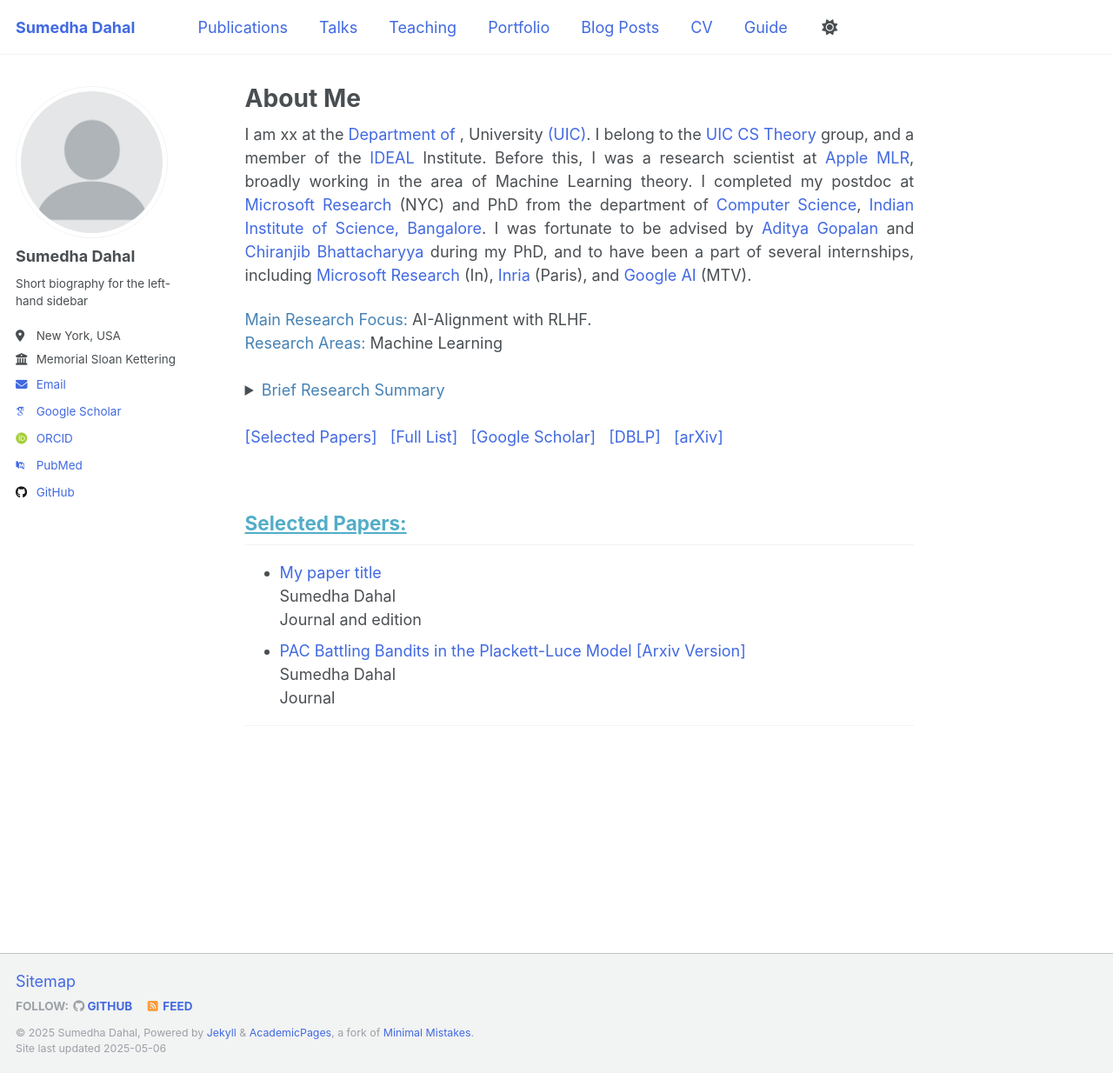
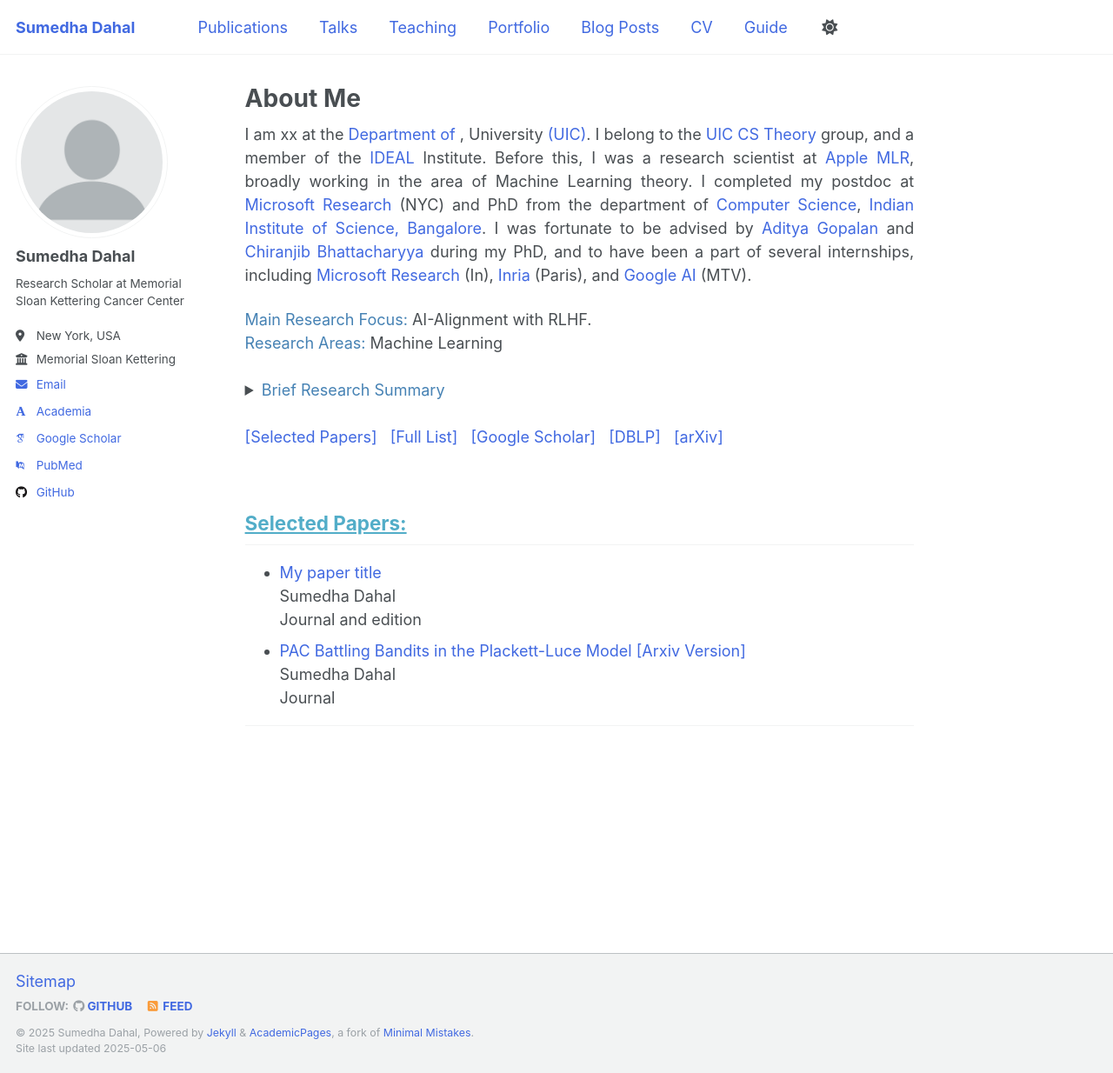
Before and after one commit to Sumu54/Sumu54.github.io, a Jekyll site: the page built from _pages/about.md, in a window 1280 px wide and 1234 px high. Shown: the whole window at 87% size. Built offline with Jekyll 4.4.1, drawn with Linux system fonts in a browser that asks for light colours; some web fonts are replaced.

Commit message:
Update _config.yml

```diff
--- a/_config.yml
+++ b/_config.yml
@@ -12,7 +12,7 @@ site_theme               : "default"
 title                    : "Sumedha Dahal"
 title_separator          : "-"
 name                     : &name "Sumedha Dahal"
-description              : &description "Research Scientist"
+description              : &description "Research Scholar"
 url                      : https://sumu54.github.io # the base hostname & protocol for your site e.g. "https://[your GitHub username].github.io" or if you already have some other page hosted on Github then use "https://[your GitHub username].github.io/[Your Repo Name]"
 baseurl                  : "" # the subpath of your site, e.g. "/blog"
 repository               : "sumu54/sumu54.github.io"
@@ -25,18 +25,18 @@ author:
   avatar           : "profile.png"
   name             : "Sumedha Dahal"
   pronouns         : # example: "she/her"
-  bio              : "Short biography for the left-hand sidebar"
+  bio              : "Research Scholar at Memorial Sloan Kettering Cancer Center"
   location         : "New York, USA"
   employer         : "Memorial Sloan Kettering"
   uri              : # URL
   email            : "none@example.org"
 
   # Academic websites
-  academia         : # URL
+  academia         : "https://www.mskcc.org/research/ski/labs/members/sumedha-dahal"
   arxiv            : # URL - Update with the correct link to your profile
-  googlescholar    : "https://scholar.google.com/citations?user=PS_CX0AAAAAJ"
+  googlescholar    : "https://scholar.google.com/citations?user=zSO66YwAAAAJ&hl=en"
   impactstory      : # URL
-  orcid            : "http://orcid.org/yourorcidurl"
+  orcid            : # "http://orcid.org/yourorcidurl"
   semantic         : # URL
   pubmed           : "https://www.ncbi.nlm.nih.gov/pubmed/?term=john+snow"
   researchgate     : # URL
@@ -46,7 +46,7 @@ author:
   bitbucket        : # Username - Update with your username on the site
   codepen          : # Username
   dribbble         : # Username
-  github           : "academicpages"
+  github           : "sumu54"
   kaggle           : # Username
   stackoverflow    : # User number or user number and name (i.e., use "1" or "1/jeff-atwood")
 
```
